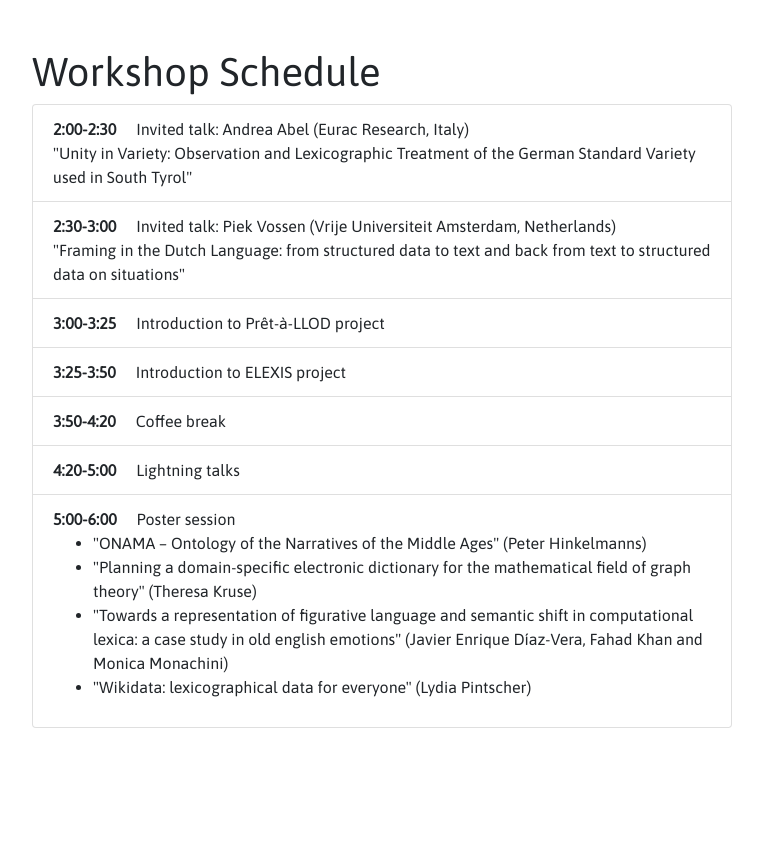
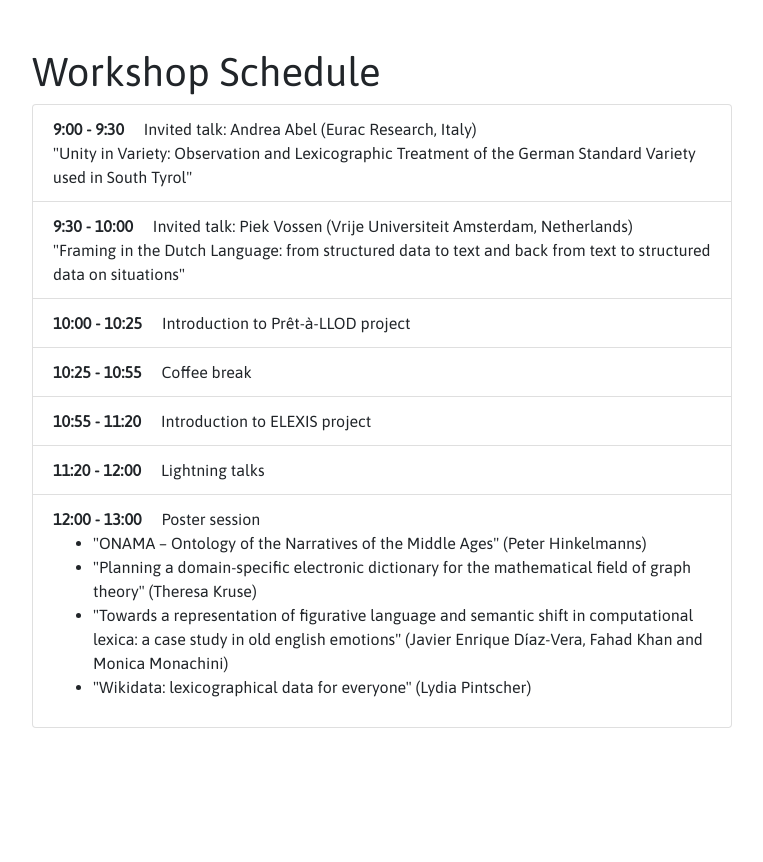
Before and after one commit to acdh-oeaw/lexdhai2019, a plain HTML site: page index.html in a window 1280 px wide. Shown: the part 4320-5182 px from the top of the page, without its empty margins (288-1051 px from the left). Drawn offline with nearby package versions, Linux system fonts and the light colour scheme.

Commit message:
new time in schedule

```diff
--- a/index.html
+++ b/index.html
@@ -222,13 +222,13 @@ a {
                     <h1>Workshop Schedule</h1>
                     <div class="list-group">
                         <!--<div class="list-group-item"><span class="time">2:00-2:45</span> Invited talk: &ldquo;A Model for Multi-lingual Language Data&rdquo; - Kal Ahmed, Oxford University Press</div>-->
-                        <div class="list-group-item"><span class="time">2:00-2:30</span> Invited talk: Andrea Abel (Eurac Research, Italy)<br>"Unity in Variety: Observation and Lexicographic Treatment of the German Standard Variety used in South Tyrol"</div>
-                        <div class="list-group-item"><span class="time">2:30-3:00</span> Invited talk: Piek Vossen (Vrije Universiteit Amsterdam, Netherlands)<br>"Framing in the Dutch Language: from structured data to text and back from text to structured data on situations"</div>
-                        <div class="list-group-item"><span class="time">3:00-3:25</span> Introduction to Prêt-à-LLOD project</div>
-                        <div class="list-group-item"><span class="time">3:25-3:50</span> Introduction to ELEXIS project</div>
-                        <div class="list-group-item"><span class="time">3:50-4:20</span> Coffee break</div>
-                        <div class="list-group-item"><span class="time">4:20-5:00</span> Lightning talks</div>
-                        <div class="list-group-item"><span class="time">5:00-6:00</span> Poster session<br>
+                        <div class="list-group-item"><span class="time">9:00 - 9:30</span> Invited talk: Andrea Abel (Eurac Research, Italy)<br>"Unity in Variety: Observation and Lexicographic Treatment of the German Standard Variety used in South Tyrol"</div>
+                        <div class="list-group-item"><span class="time">9:30 - 10:00</span> Invited talk: Piek Vossen (Vrije Universiteit Amsterdam, Netherlands)<br>"Framing in the Dutch Language: from structured data to text and back from text to structured data on situations"</div>
+                        <div class="list-group-item"><span class="time">10:00 - 10:25</span> Introduction to Prêt-à-LLOD project</div>
+                        <div class="list-group-item"><span class="time">10:25 - 10:55</span> Coffee break</div>
+                        <div class="list-group-item"><span class="time">10:55 - 11:20</span> Introduction to ELEXIS project</div>
+                        <div class="list-group-item"><span class="time">11:20 - 12:00</span> Lightning talks</div>
+                        <div class="list-group-item"><span class="time">12:00 - 13:00</span> Poster session<br>
                         <ul>
                         <li>"ONAMA – Ontology of the Narratives of the Middle Ages" (Peter Hinkelmanns)</li>
                         <li>"Planning a domain-specific electronic dictionary for the mathematical field of graph theory" (Theresa Kruse)</li>
```
